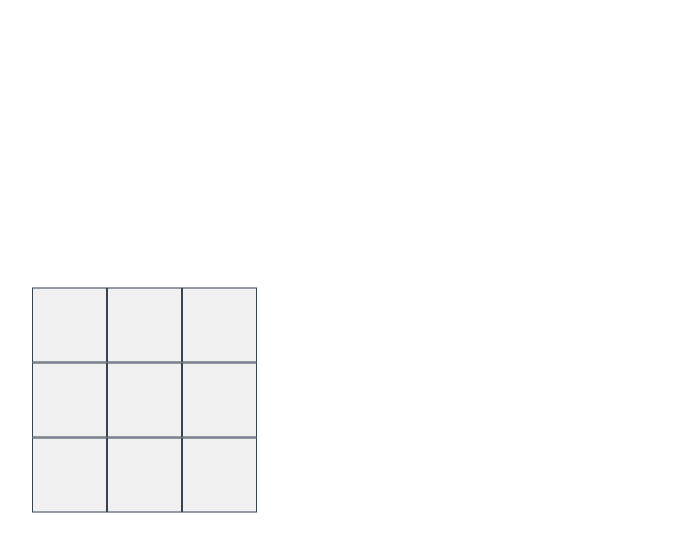
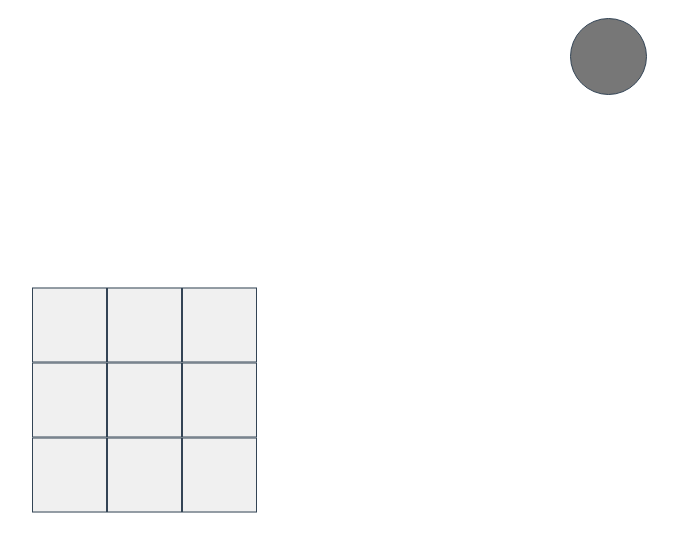
Before and after one commit to Ianyourgod/VisualNeuralNet, a SvelteKit app: page / in a window 1280 px wide. Shown: the top 552 px of the page, without its empty margins (32-710 px from the left). Built offline with nearby package versions, Linux system fonts and the light colour scheme.

Commit message:
push this shit

```diff
--- a/package.json
+++ b/package.json
@@ -14,5 +14,8 @@
 		"svelte": "^4.2.7",
 		"vite": "^5.0.3"
 	},
-	"type": "module"
+	"type": "module",
+	"dependencies": {
+		"leader-line": "^1.0.7"
+	}
 }
--- a/src/lib/InputArray/Input.svelte
+++ b/src/lib/InputArray/Input.svelte
@@ -1,13 +1,13 @@
 <script>
     let button;
-    let state = false;
+    let value = false;
 
     export let onclick;
 
     function toggle() {
-        state = !state;
-        button.style.backgroundColor = state ? "#000" : "#f3f2f0";
-        onclick(state);
+        value = !value;
+        button.style.backgroundColor = value ? "#000" : "#f3f2f0";
+        onclick(value);
     }
 </script>
 
--- /dev/null
+++ b/src/lib/NetworkRow/NetworkColumn.svelte
@@ -0,0 +1,41 @@
+<script>
+    import Node from "../Node/Node.svelte";
+
+    export let nodes = [];
+
+    let container;
+
+    function addNode() {
+        nodes.push(.5);
+    }
+
+    function removeNode() {
+        nodes.pop();
+    }
+
+    function updateNode(i, value) {
+        nodes[i] = value;
+    }
+</script>
+
+<div class="network-row" bind:this={container}>
+    {#each nodes as node, i}
+        <div class="node">
+            <Node bind:value={nodes[i]} />
+        </div>
+    {/each}
+</div>
+
+<style>
+    .network-row {
+        display: flex;
+        flex-direction: column;
+        align-items: center;
+        justify-content: center;
+
+    }
+
+    .node {
+        margin: 10px;
+    }
+</style>
--- /dev/null
+++ b/src/lib/Node/Node.svelte
@@ -0,0 +1,15 @@
+<script>
+    export let value = .5;
+</script>
+
+<div class="node" style="background-color: #{(Math.floor((-value*15)+15)).toString(16).repeat(3)}">
+</div>
+
+<style>
+    .node {
+        border: 1px solid #345;
+        width: 75px;
+        height: 75px;
+        border-radius: 50%;
+    }
+</style>
--- a/src/routes/+page.svelte
+++ b/src/routes/+page.svelte
@@ -1,13 +1,24 @@
 <script>
+    import { browser } from '$app/environment';
+    import { onMount } from "svelte";
     import InputContainer from "../lib/InputArray/InputContainer.svelte";
+    import NetworkColumn from "../lib/NetworkRow/NetworkColumn.svelte";
+    import LeaderLine from 'leader-line';
 
     let inputs;
+
+    let nodes;
+
+    onMount(() => {
+        nodes.push(.5);
+    });
 </script>
 
 <div class="input-container">
     <InputContainer inputsWidth={3} inputsHeight={3} bind:inputs={inputs}/>
 </div>
 
+<NetworkColumn bind:nodes={nodes} />
 
 <style>
     .input-container {
```
Also changed, not shown: 1 other file (tests, documents, lock files or other folders).
